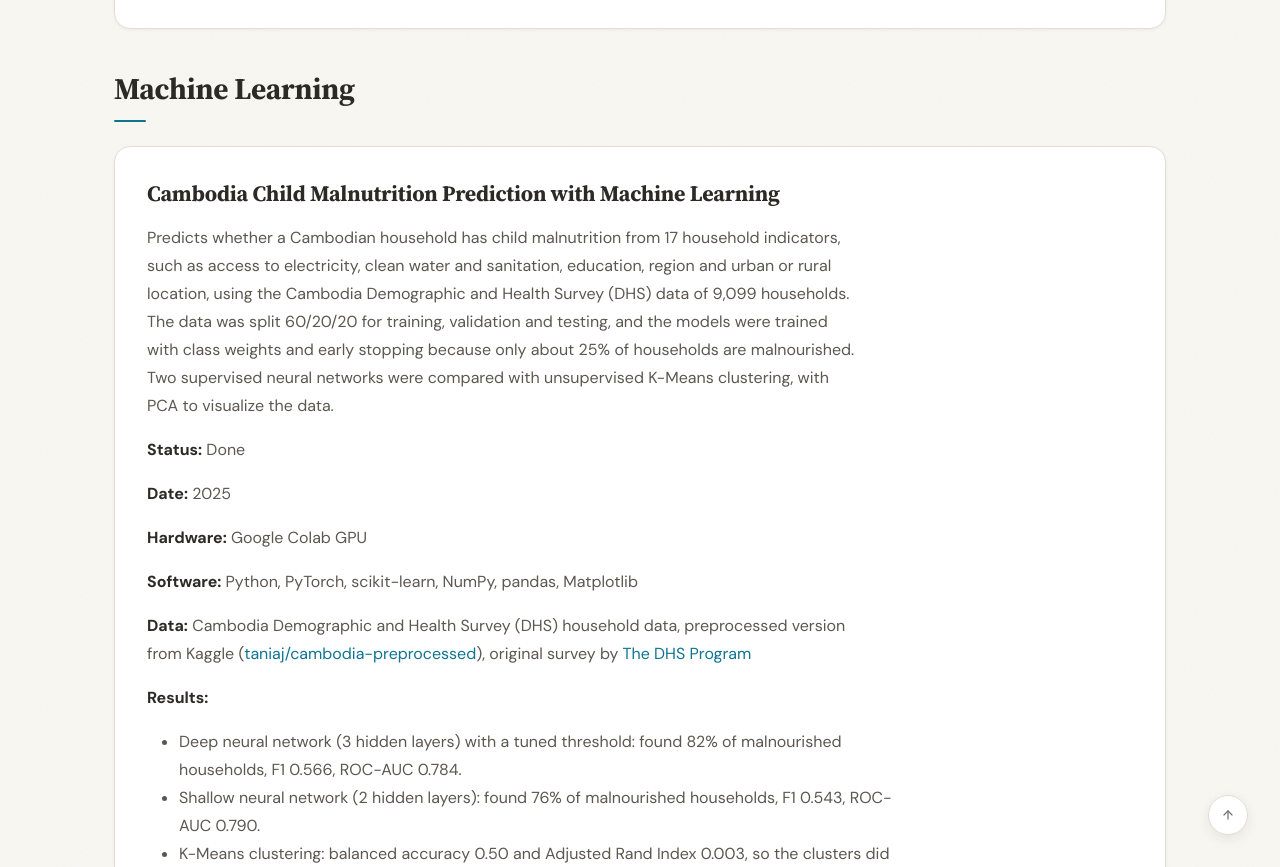
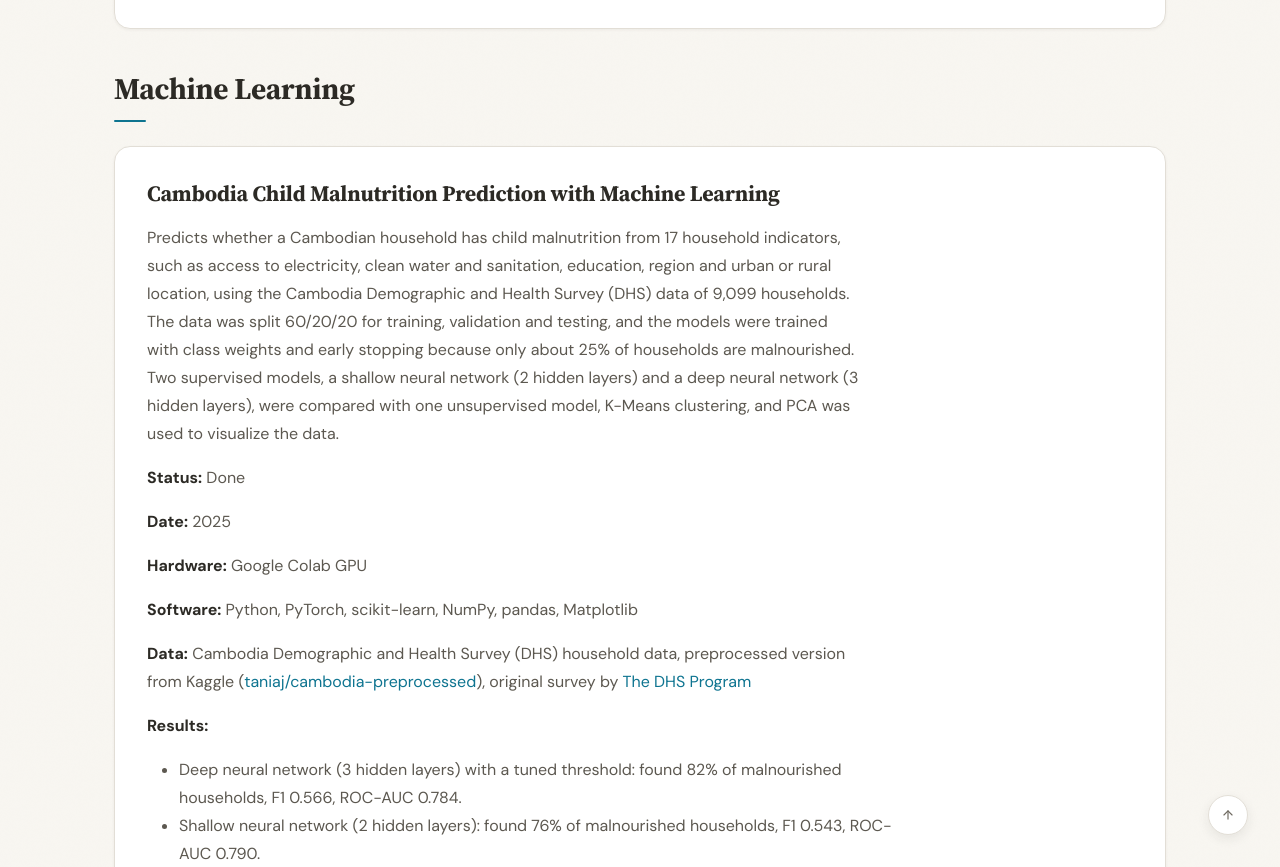
Before and after one commit to din-sopheak-panha/din-sopheak-panha.github.io, a Jekyll site: the page built from _pages/projects.md, in a window 1280 px wide and 900 px high, scrolled down 9260 px, cut to the strip 33-900 px from the top of the window. Built offline with Jekyll 4.4.1, drawn with Linux system fonts in a browser that asks for light colours.

Commit message:
Update projects.md

```diff
--- a/_pages/projects.md
+++ b/_pages/projects.md
@@ -141,7 +141,7 @@ permalink: /projects/
 
 <div class="section-card" markdown="0">
 <h3>Cambodia Child Malnutrition Prediction with Machine Learning</h3>
-<p>Predicts whether a Cambodian household has child malnutrition from 17 household indicators, such as access to electricity, clean water and sanitation, education, region and urban or rural location, using the Cambodia Demographic and Health Survey (DHS) data of 9,099 households. The data was split 60/20/20 for training, validation and testing, and the models were trained with class weights and early stopping because only about 25% of households are malnourished. Two supervised neural networks were compared with unsupervised K-Means clustering, with PCA to visualize the data.</p>
+<p>Predicts whether a Cambodian household has child malnutrition from 17 household indicators, such as access to electricity, clean water and sanitation, education, region and urban or rural location, using the Cambodia Demographic and Health Survey (DHS) data of 9,099 households. The data was split 60/20/20 for training, validation and testing, and the models were trained with class weights and early stopping because only about 25% of households are malnourished. Two supervised models, a shallow neural network (2 hidden layers) and a deep neural network (3 hidden layers), were compared with one unsupervised model, K-Means clustering, and PCA was used to visualize the data.</p>
 <p><b>Status:</b> Done</p>
 <p><b>Date:</b> 2025</p>
 <p><b>Hardware:</b> Google Colab GPU</p>
```
